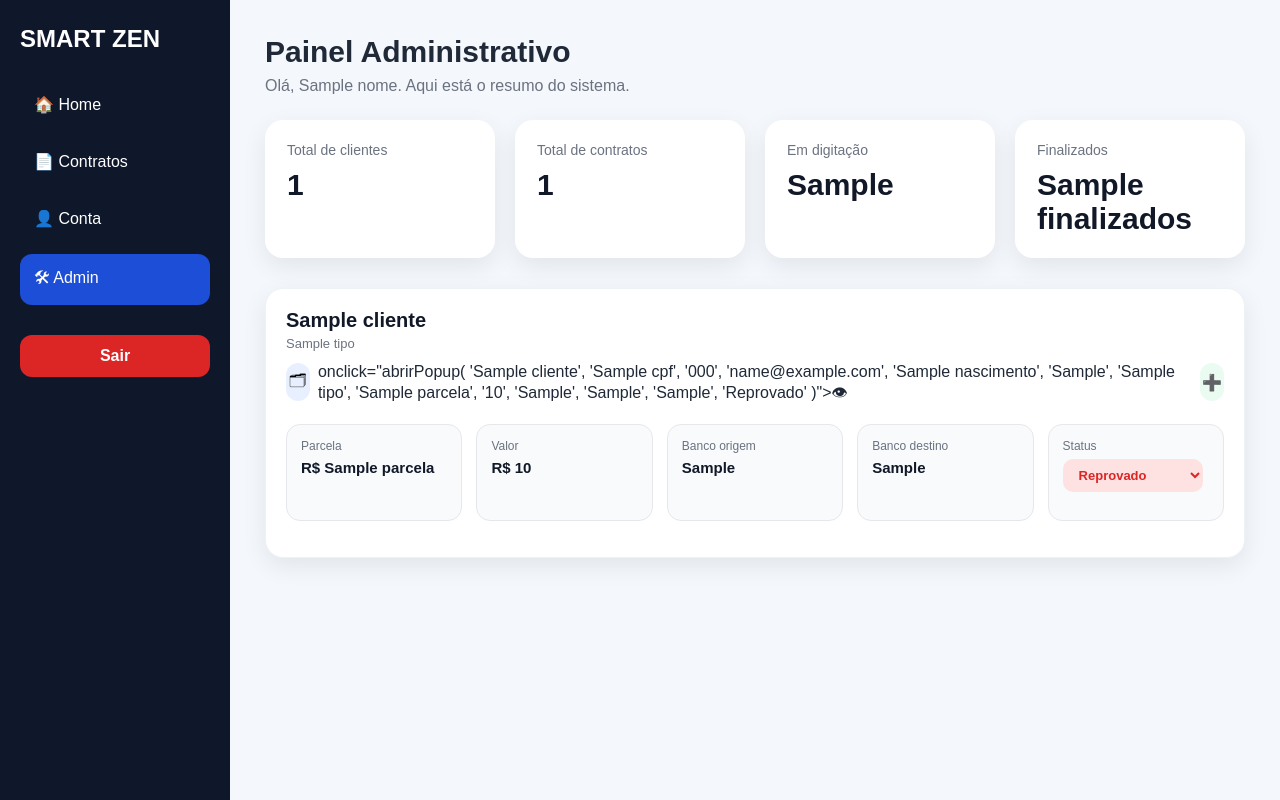
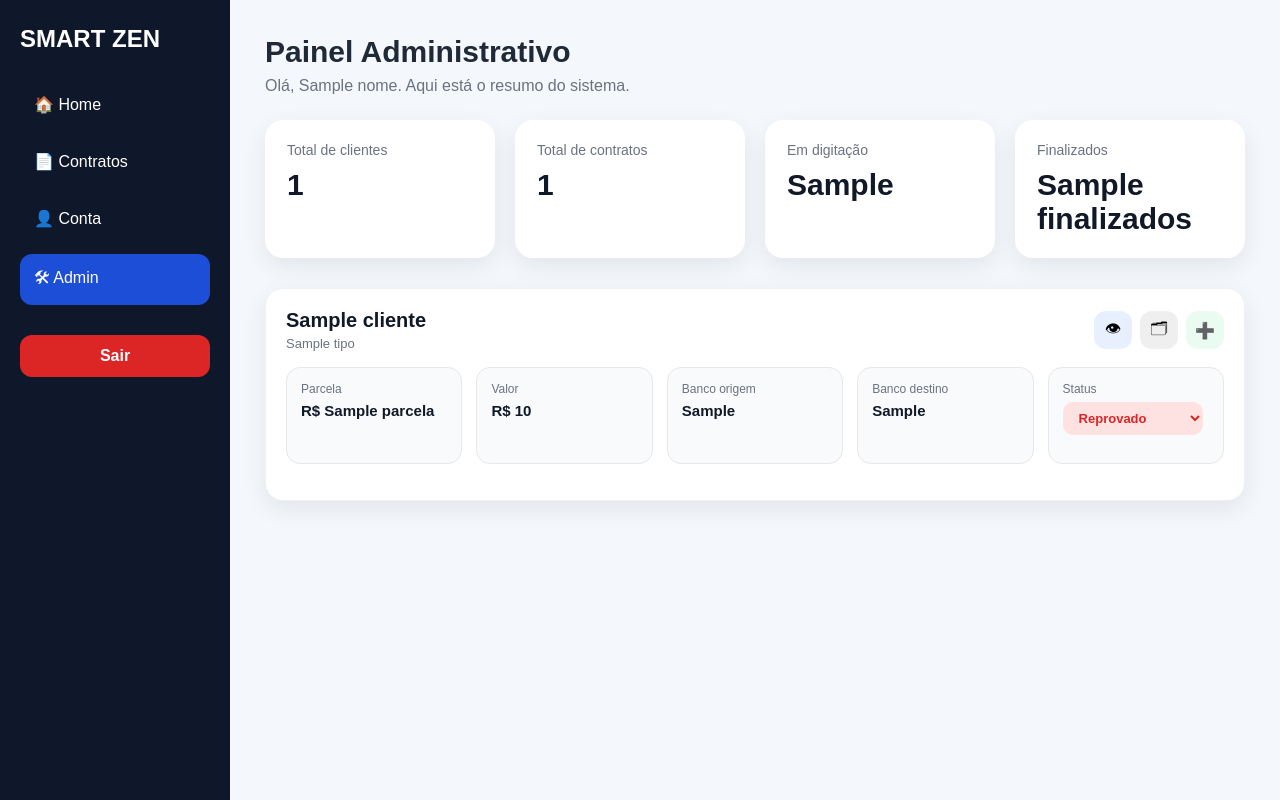
Before and after one commit to jwmister21/smartzen, a Flask app: template templates/admin.html in a window 1280 px wide. Run offline with Flask 3, Linux system fonts and the light colour scheme; the template is opened without the code that fills it: most values are stand-ins (such as "Sample title", 1, 10 or a date in 2020); data that the repository does not hold is empty; some libraries are stand-ins or nearby versions.

Commit message:
Update admin.html

```diff
--- a/templates/admin.html
+++ b/templates/admin.html
@@ -420,7 +420,6 @@
                     <div class="acoes-finais">
 
                         <button class="icon-btn ver"
-                         <button class="icon-btn arquivar" onclick="arquivarContrato('{{ contrato.id }}')">🗂</button>
                             onclick="abrirPopup(
                                 '{{ contrato.cliente }}',
                                 '{{ contrato.cpf }}',
@@ -436,6 +435,7 @@
                                 '{{ contrato.banco_destino }}',
                                 '{{ contrato.status }}'
                             )">👁</button>
+                        <button class="icon-btn arquivar" onclick="arquivarContrato('{{ contrato.id }}')">🗂</button>
 
                         <a href="/novo-contrato/{{ contrato.cliente }}" class="icon-btn add">➕</a>
 
```
